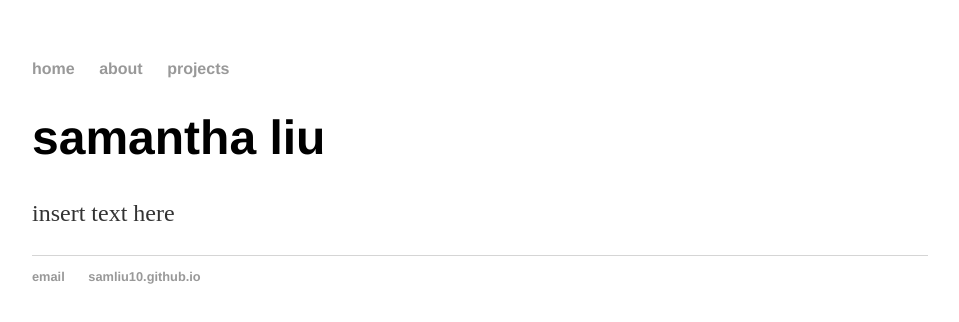
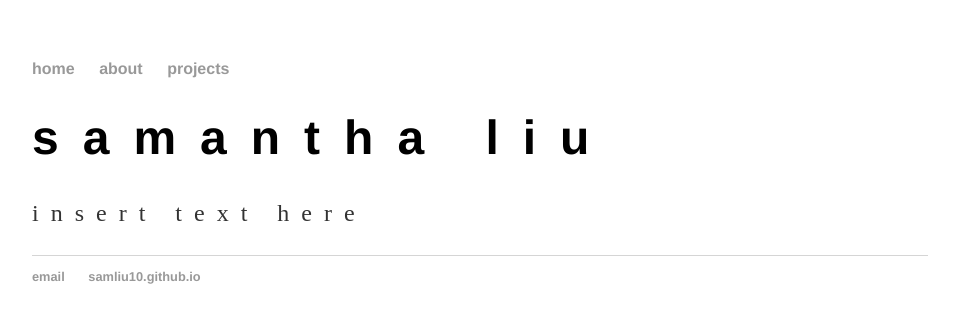
Before and after one commit to samliu10/samliu10.github.io, a plain HTML site: page index.html in a window 1280 px wide. Shown: the whole page, without its empty margins (160-1119 px from the left). Drawn offline with Linux system fonts and the light colour scheme.

Commit message:
Update main.css

```diff
--- a/css/main.css
+++ b/css/main.css
@@ -22,9 +22,11 @@ a:hover {
 h1 {
     font-size: 3em;
     font-family:'Helvetica', 'Arial', 'Sans-Serif';
+    letter-spacing: 0.5em;
 }
 p {
     font-size: 1.5em;
+    letter-spacing: 0.5em;
     line-height: 1.4em;
     color: #333;
 }
```
